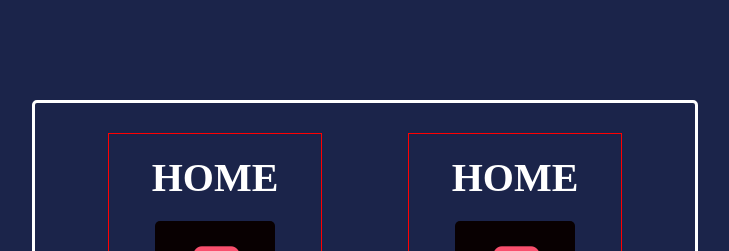
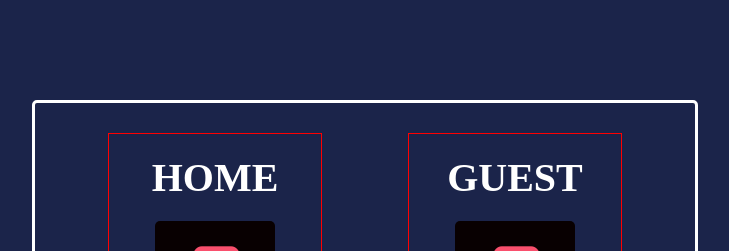
Before and after one commit to thicao94/Scoreboard, a plain HTML site: page index.html in a window 1280 px wide. Shown: the top 251 px of the page, without its empty margins (275-1004 px from the left). Drawn offline with Linux system fonts and the light colour scheme.

Commit message:
update h3 content
change HOME to GUEST

```diff
--- a/index.html
+++ b/index.html
@@ -17,7 +17,7 @@
                 </div>
             </div>
             <div class="teams">
-                <h3>HOME</h3>
+                <h3>GUEST</h3>
                 <h3 id="guest-score-el">0</h3>
                 <div>
                     <button onclick="addToGuest(1)">+1</button>
```
